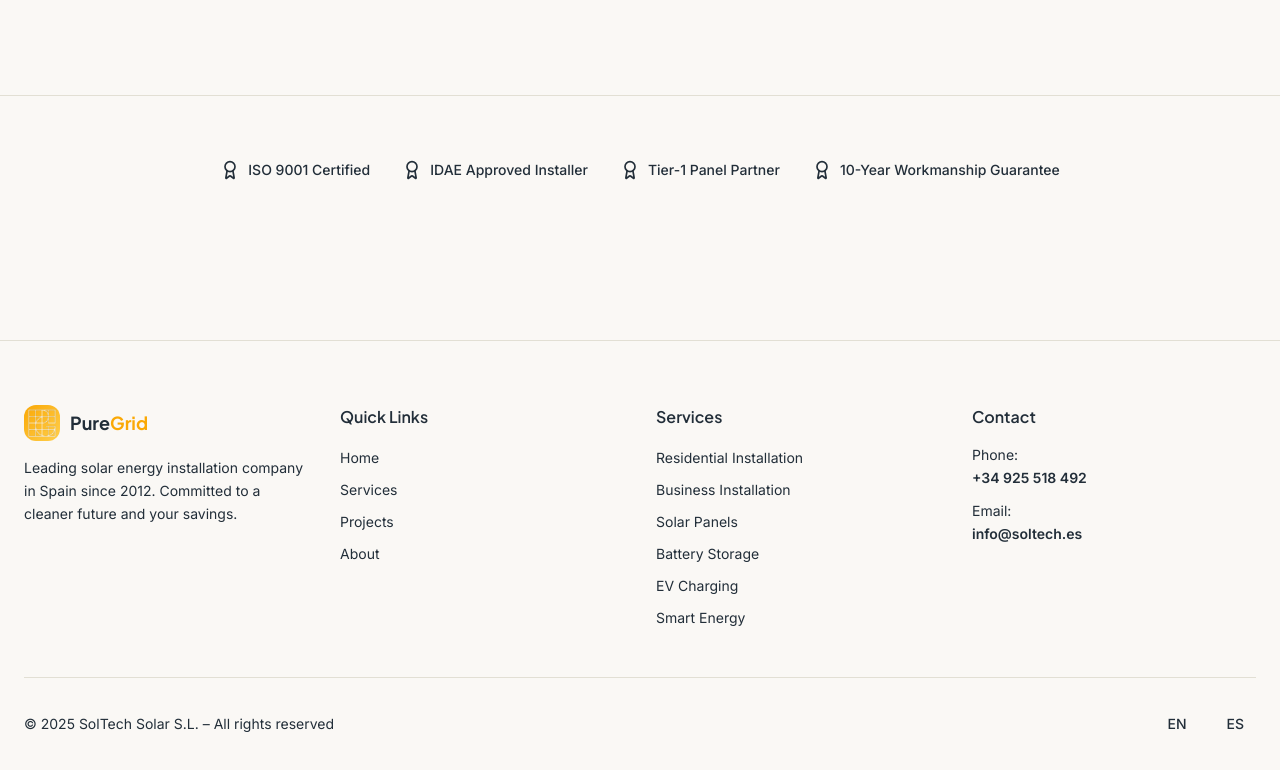
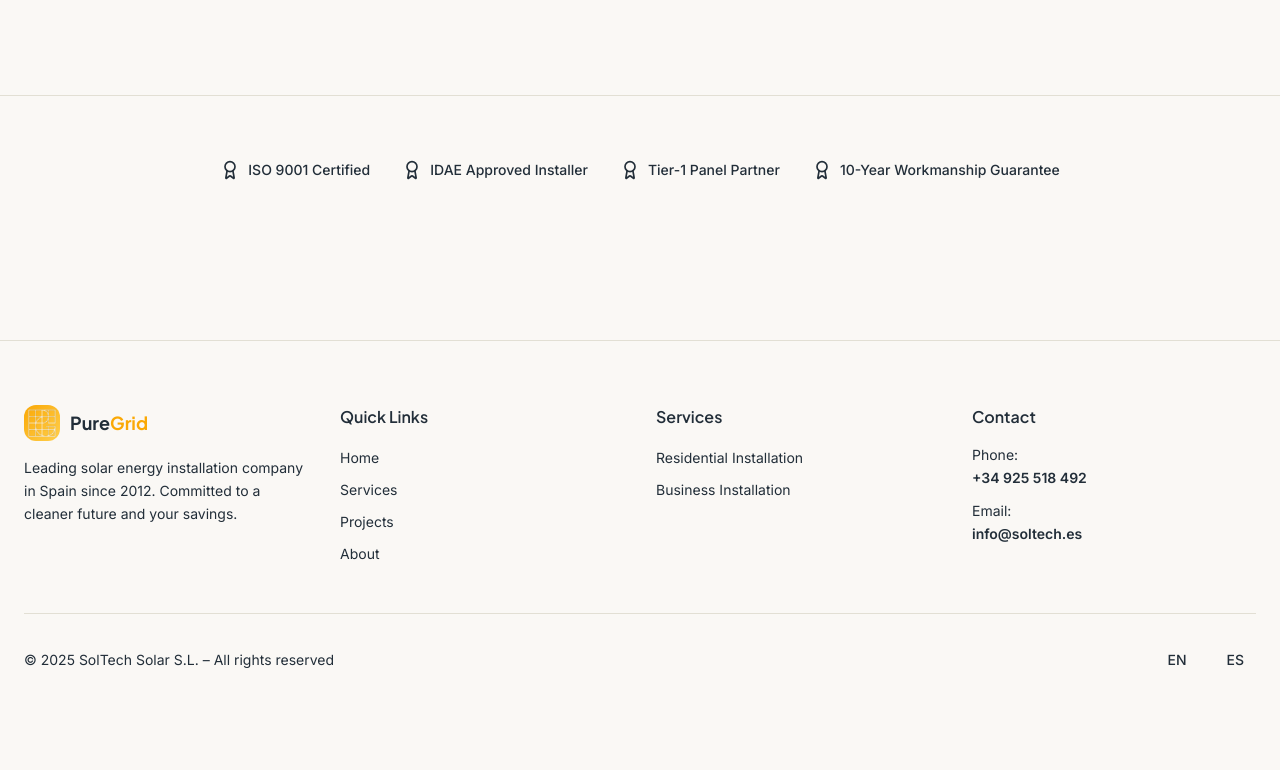
Before and after one commit to laqlan/solarsite2, a React (Vite) app: page /about in a window 1280 px wide. Shown: the part 1452-2222 px from the top of the page. After the commit the page ends 2190 px from the top, so only its background shows below. Built offline with nearby package versions, Linux system fonts and the light colour scheme.

Commit message:
fix: add base path to vite.config.ts and unignore dist folder for deployment

```diff
--- a/src/components/Footer.tsx
+++ b/src/components/Footer.tsx
@@ -82,40 +82,6 @@ export default function Footer() {
                   {language === "en" ? "Business Installation" : "Instalación Empresarial"}
                 </Link>
               </li>
-              <li>
-                <Link
-                  to="/services#service-solar"
-                  className="text-sm text-muted-foreground hover:text-solar transition-colors"
-                >
-                  {language === "en" ? "Solar Panels" : "Paneles Solares"}
-                </Link>
-              </li>
-              <li>
-                <Link
-                  to="/services#service-battery"
-                  className="text-sm text-muted-foreground hover:text-solar transition-colors"
-                >
-                  {language === "en" ? "Battery Storage" : "Almacenamiento"}
-                </Link>
-              </li>
-              <li>
-                <Link
-                  to="/services#service-ev"
-                  className="text-sm text-muted-foreground hover:text-solar transition-colors"
-                >
-                  {language === "en" ? "EV Charging" : "Carga de VE"}
-                </Link>
-              </li>
-              <li>
-                <Link
-                  to="/services#service-smart"
-                  className="text-sm text-muted-foreground hover:text-solar transition-colors"
-                >
-                  {language === "en"
-                    ? "Smart Energy"
-                    : "Gestión Inteligente"}
-                </Link>
-              </li>
             </ul>
           </div>
 
--- a/vite.config.ts
+++ b/vite.config.ts
@@ -16,4 +16,6 @@ export default defineConfig({
       "@": path.resolve(__dirname, "src"),
     },
   },
+  // Add this line:
+  base: '/solarsite2/',
 });
```
